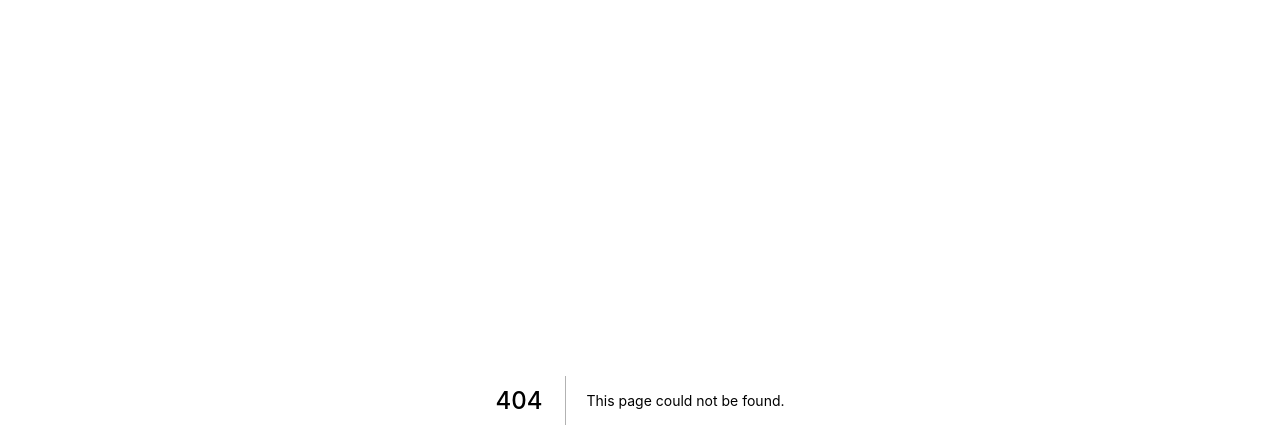
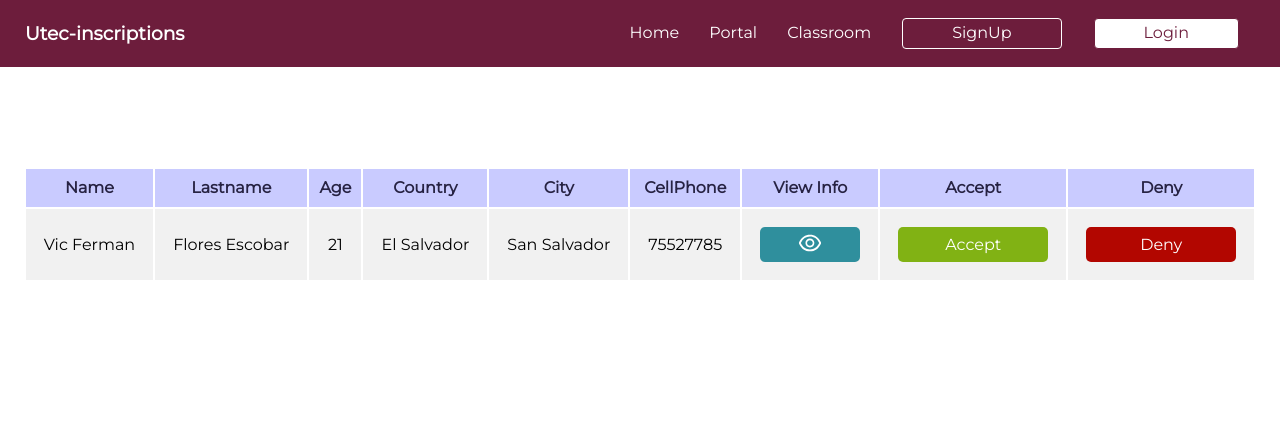
Before and after one commit to VicFlores/Frontend-Utec-Inscriptions, a Next.js app: page /manager/inscriptionsCheck in a window 1280 px wide. Before the commit this address had no page. Shown: the top 448 px of the page. Built offline with nearby package versions, Linux system fonts and the light colour scheme.

Commit message:
Incription page was implemented

```diff
--- /dev/null
+++ b/pages/manager/inscriptionsCheck.tsx
@@ -0,0 +1,13 @@
+import React from 'react';
+import InscriptionsTable from '../../components/inscriptionsTable/inscriptionsTable';
+import Layout from '../../components/Layout/Layout';
+
+const InscriptionsCheck = () => {
+  return (
+    <Layout>
+      <InscriptionsTable />
+    </Layout>
+  );
+};
+
+export default InscriptionsCheck;
```
